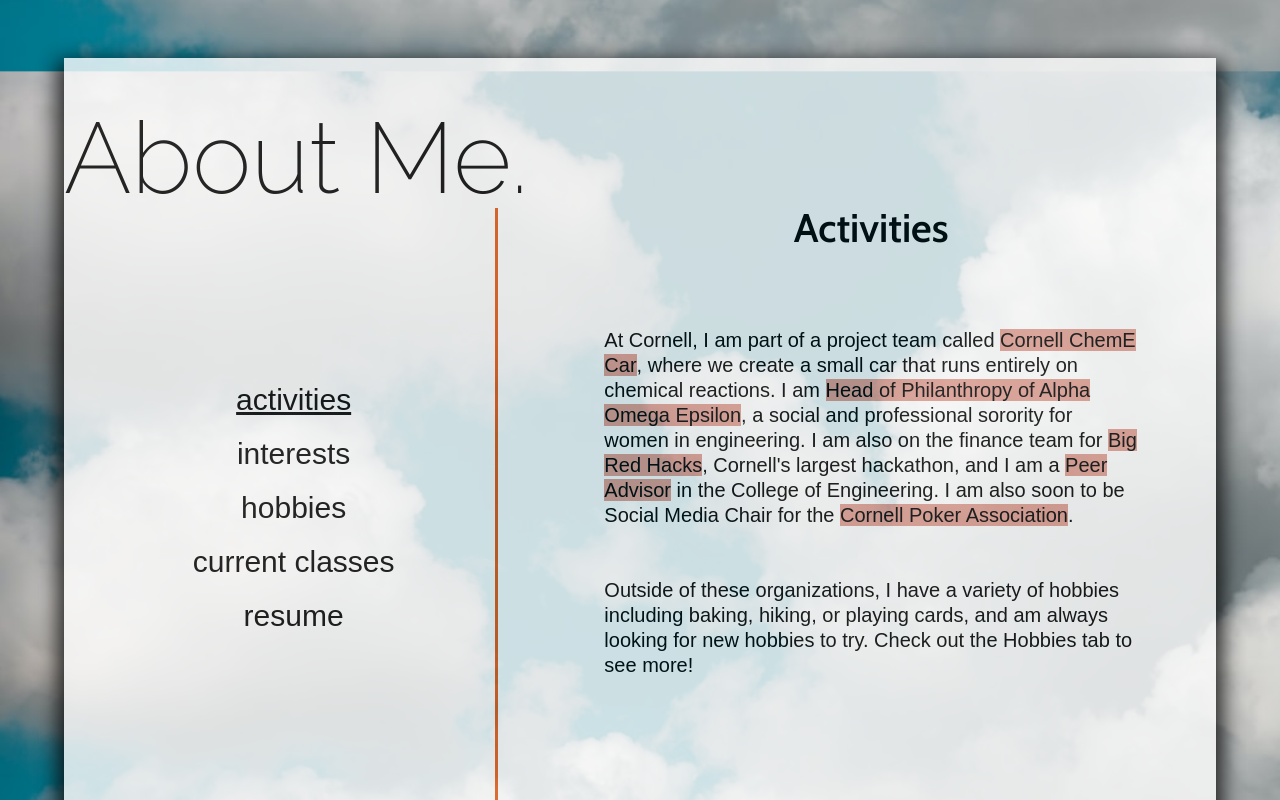
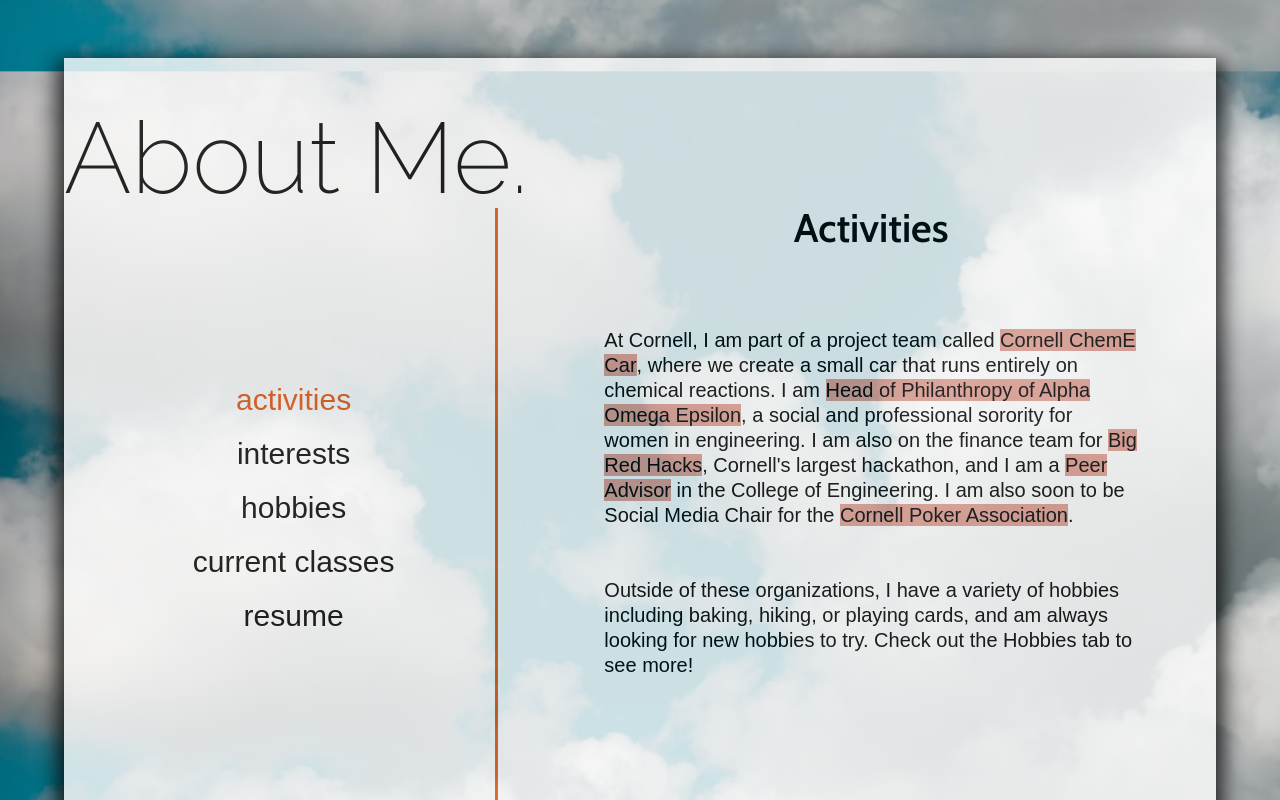
Before and after one commit to mtaft904/website-1, a plain HTML site: page index.html in a window 1280 px wide. Both pictures are taken after a click on the button "activities". Shown: the part 782-1582 px from the top of the page. Drawn offline with nearby package versions, Linux system fonts and the light colour scheme.

Commit message:
Update stylesheet.css

```diff
--- a/stylesheet.css
+++ b/stylesheet.css
@@ -245,7 +245,7 @@ nav a:hover{
 }
 #topics button:focus{
   outline: none;
-  text-decoration: underline;
+  color: #E55812;
 }
 #topics-content{
   width: 55%;
```
